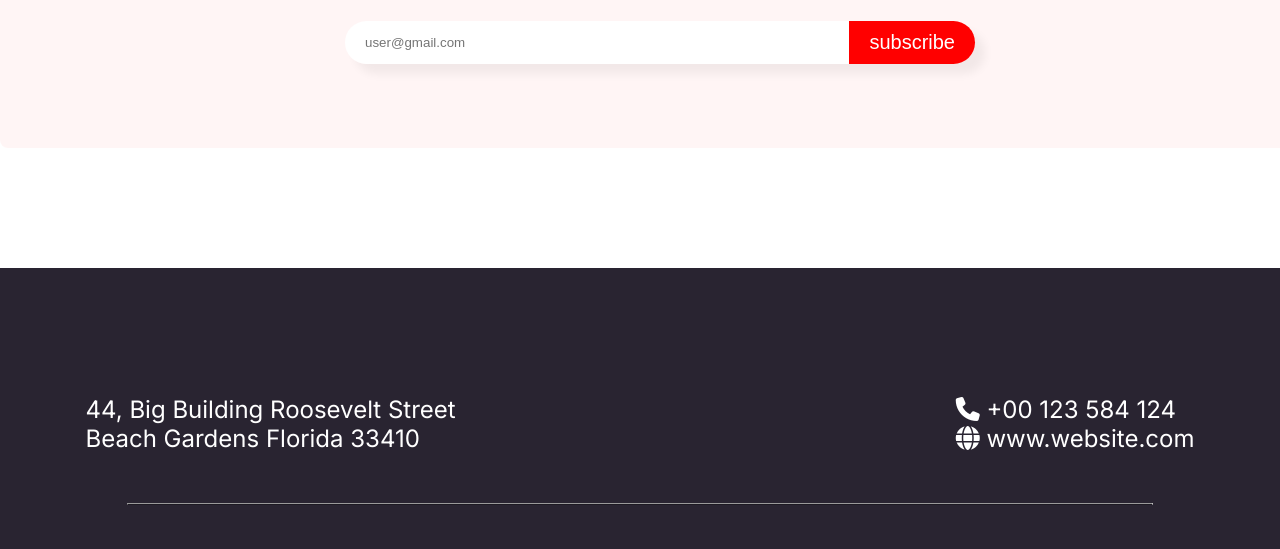
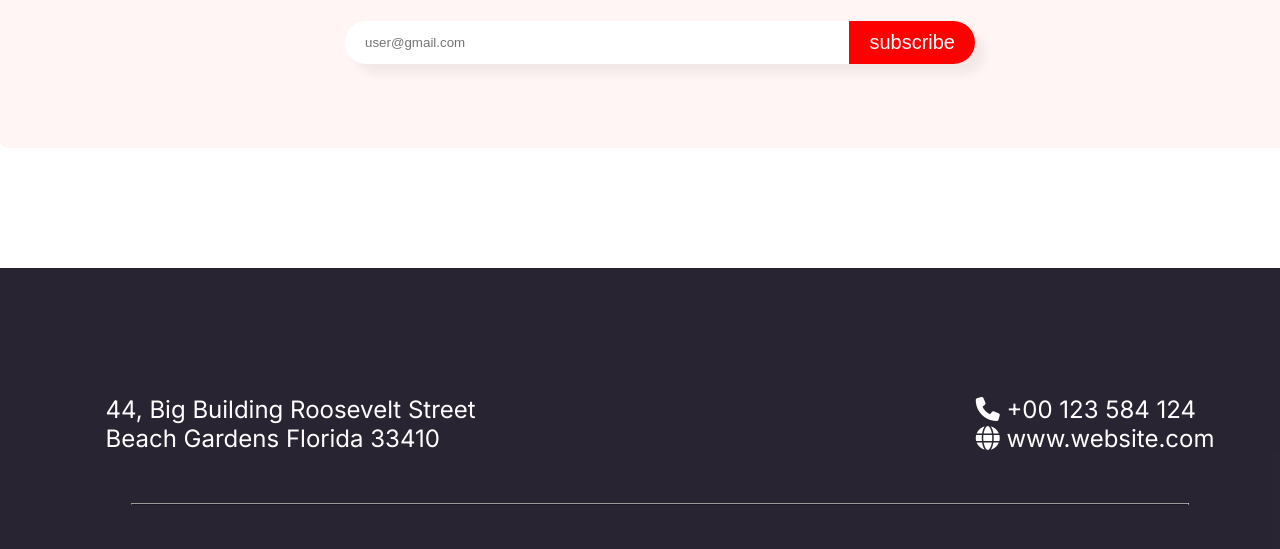
Before and after one commit to sohancse53/e-com-website, a plain HTML site: page index.html in a window 1280 px wide. Shown: the part 6406-6955 px from the top of the page. Drawn offline with Linux system fonts and the light colour scheme.

Commit message:
updated footer

```diff
--- a/styles/style.css
+++ b/styles/style.css
@@ -18,7 +18,7 @@
 /* body */
 body{
     max-width: 100%;
-    margin: 0 auto;
+
 
 }
 
@@ -351,7 +351,7 @@ height: 600px;
 
 footer{
     background-color: #070211dc;
-    width: 100%;
+    width: 1320px;
     height: 610px;
     text-align: center;
     margin: 0 auto;
@@ -364,6 +364,8 @@ footer{
     justify-content: center;
     align-items: center;
     gap: 50px;
+
+
 }
 footer hr{
     width: 80%;
```
